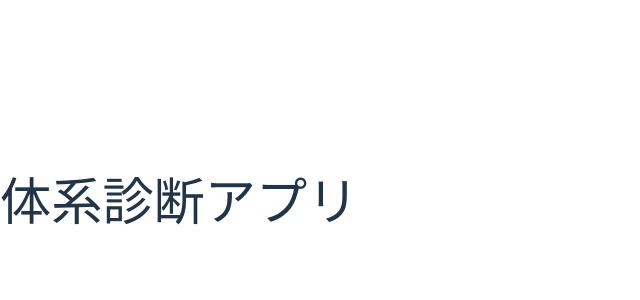
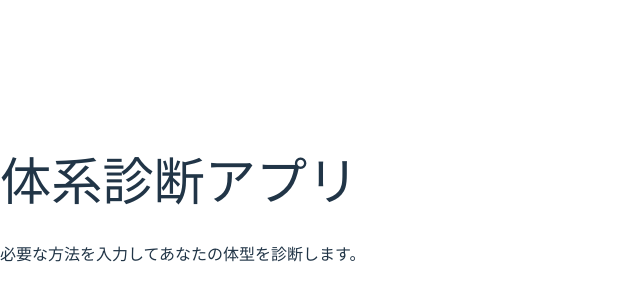
Before and after one commit to hiyu15123/body-type-app, a React (Vite) app: page / in a window 1280 px wide. Shown: the part 200-500 px from the top of the page, without its empty margins (0-640 px from the left). Built offline with nearby package versions, Linux system fonts and the light colour scheme.

Commit message:
✨ appにコンポーネントを呼び出しました。

```diff
--- a/src/App.jsx
+++ b/src/App.jsx
@@ -7,6 +7,7 @@ export default function App() {
   return (
     <div>
       <h1>体系診断アプリ</h1>
+      <p>必要な方法を入力してあなたの体型を診断します。</p>
       <Form />
       <Result />
     </div>
--- a/src/Form.jsx
+++ b/src/Form.jsx
@@ -1,4 +1,3 @@
-
 export default function Form() {
 
    return (
--- a/src/Result.jsx
+++ b/src/Result.jsx
@@ -1,4 +1,3 @@
-
 export default function Result() {
 
    return (
```
